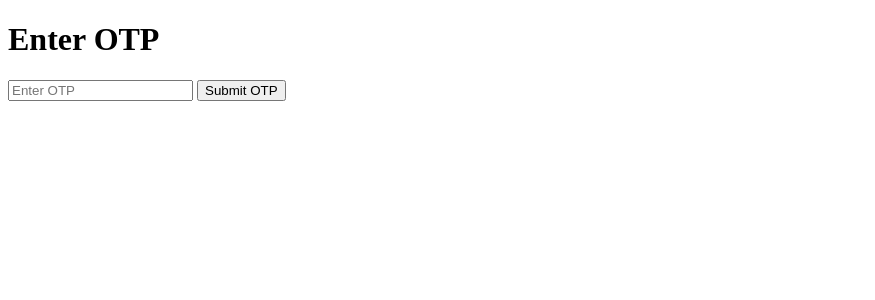
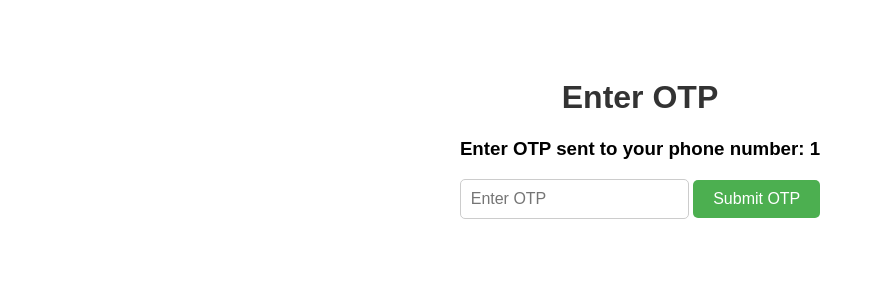
Before and after one commit to Crizen-opp/bot, a Flask app: template templates/otp_form.html in a window 1280 px wide. Shown: the top 300 px of the page, without its empty margins (0-875 px from the left). Run offline with Flask 3, Linux system fonts and the light colour scheme; the template is opened without the code that fills it: most values are stand-ins (such as "Sample title", 1, 10 or a date in 2020).

Commit message:
Update otp_form.html

```diff
--- a/templates/otp_form.html
+++ b/templates/otp_form.html
@@ -4,16 +4,68 @@
     <meta charset="UTF-8">
     <meta name="viewport" content="width=device-width, initial-scale=1.0">
     <title>Enter OTP</title>
+    <style>
+        body {
+            font-family: Arial, sans-serif;
+            text-align: center;
+            padding: 50px;
+        }
+        h1 {
+            color: #333;
+        }
+        .btn {
+            display: inline-block;
+            margin: 20px;
+            padding: 10px 20px;
+            font-size: 16px;
+            color: white;
+            background-color: #4CAF50;
+            border: none;
+            border-radius: 5px;
+            text-decoration: none;
+        }
+        .btn:hover {
+            background-color: #45a049;
+        }
+        .input-section {
+            margin: 20px;
+        }
+        .input-section input {
+            padding: 10px;
+            font-size: 16px;
+            border-radius: 5px;
+            border: 1px solid #ccc;
+        }
+        .input-section button {
+            padding: 10px 20px;
+            font-size: 16px;
+            color: white;
+            background-color: #4CAF50;
+            border: none;
+            border-radius: 5px;
+            cursor: pointer;
+        }
+        .input-section button:hover {
+            background-color: #45a049;
+        }
+    </style>
 </head>
 <body>
+
     <h1>Enter OTP</h1>
-    <form action="{{ url_for('authenticate_otp') }}" method="POST">
-        <input type="text" name="otp" placeholder="Enter OTP" required>
-        <input type="hidden" name="phone_number" value="{{ phone_number }}">
-        <button type="submit">Submit OTP</button>
-    </form>
-    {% if error %}
-        <p style="color:red;">{{ error }}</p>  <!-- Display error message if present -->
-    {% endif %}
+
+    <!-- OTP Form -->
+    <div class="input-section">
+        <h3>Enter OTP sent to your phone number: {{ phone_number }}</h3>
+        {% if error %}
+            <p style="color: red;">{{ error }}</p>
+        {% endif %}
+        <form action="{{ url_for('authenticate_otp') }}" method="POST">
+            <input type="hidden" name="phone_number" value="{{ phone_number }}">
+            <input type="text" name="otp" placeholder="Enter OTP" required>
+            <button type="submit">Submit OTP</button>
+        </form>
+    </div>
+
 </body>
 </html>
```
